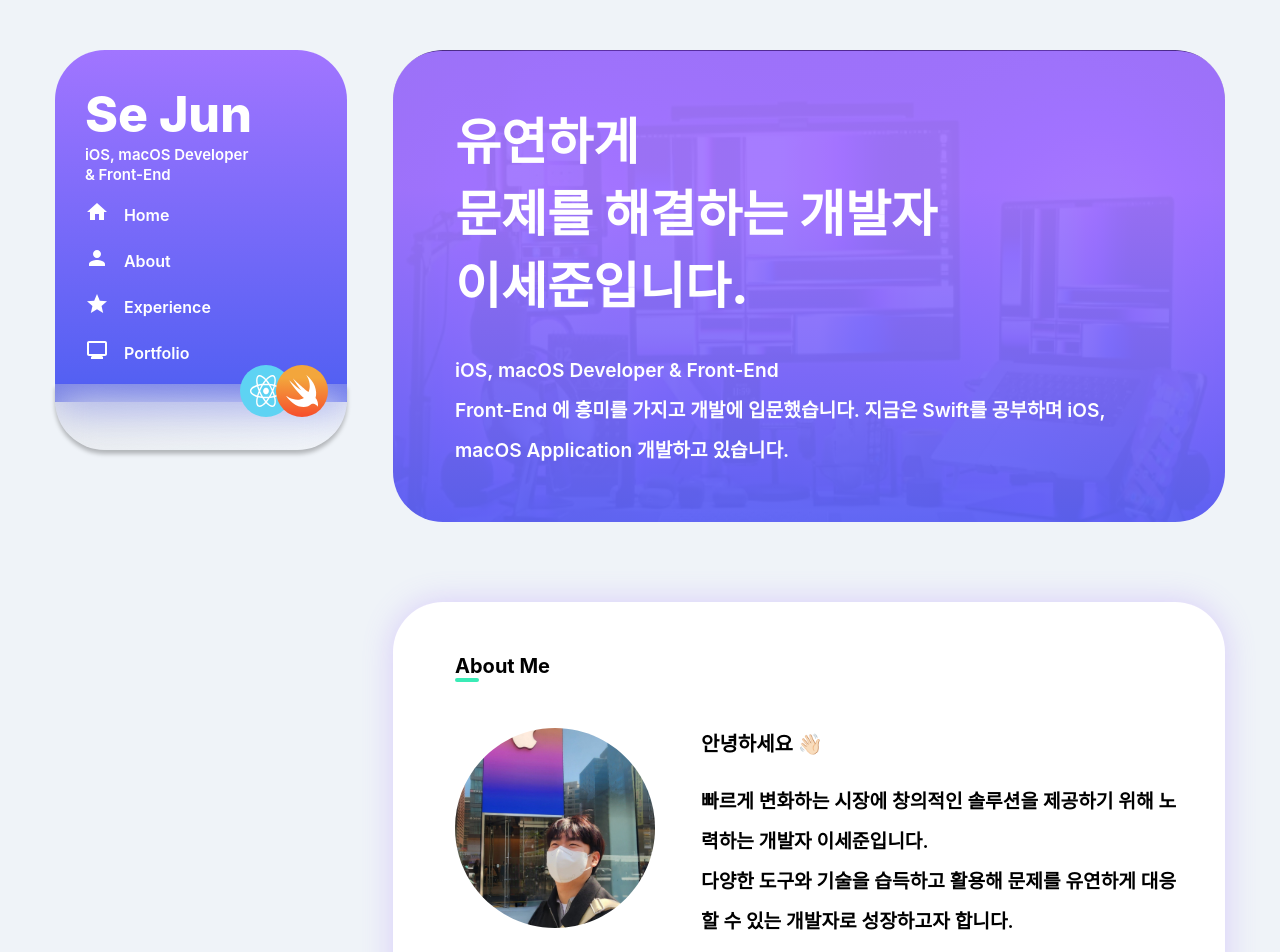
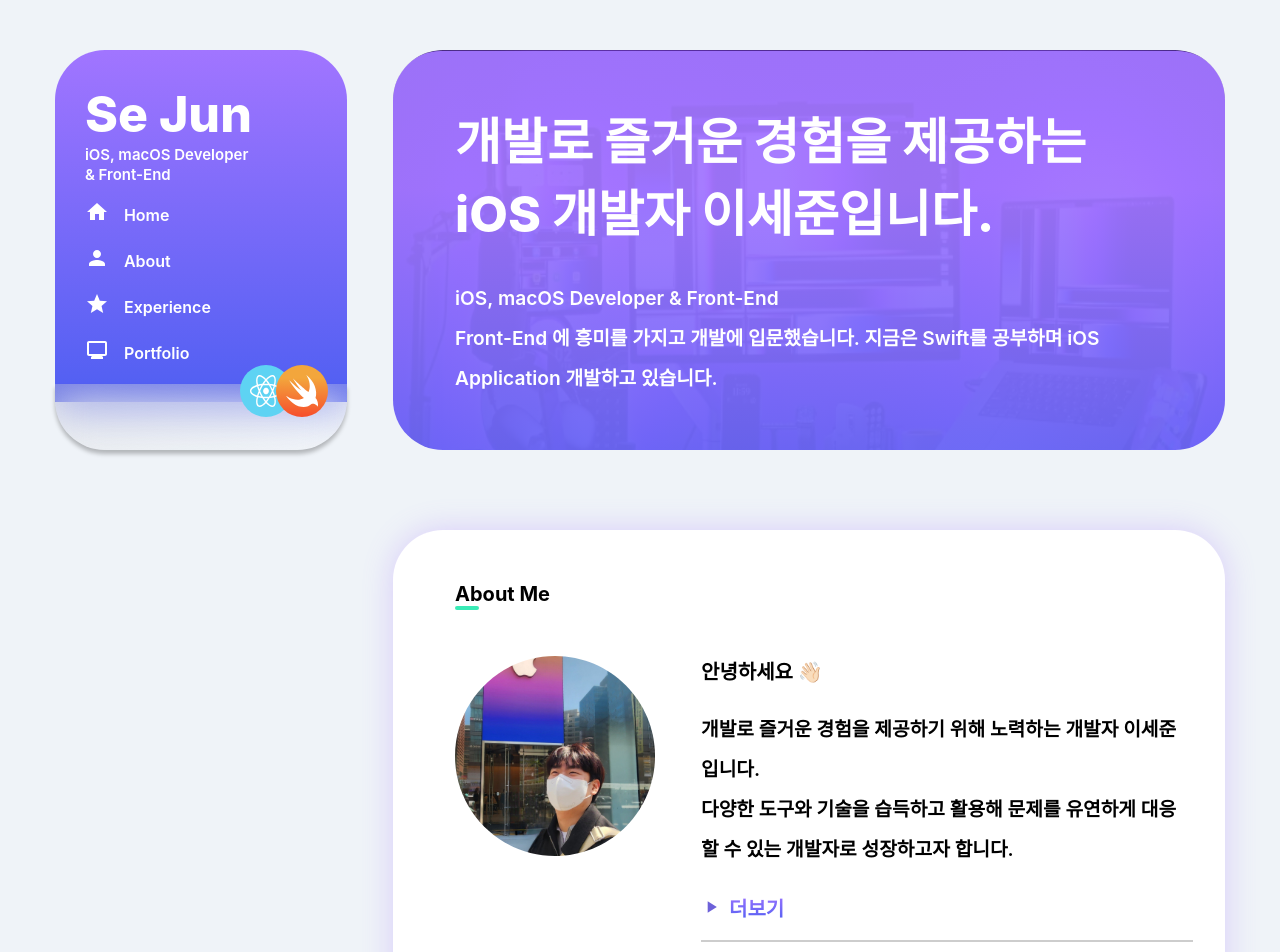
Before and after one commit to YimKeul/YimKeul.github.io, a React (Create React App) app: page / in a window 1280 px wide. Shown: the top 952 px of the page. Built offline with nearby package versions, Linux system fonts and the light colour scheme.

Commit message:
update 2024.09.30

```diff
--- a/src/components/SkillSet.jsx
+++ b/src/components/SkillSet.jsx
@@ -8,7 +8,7 @@ const SkillSet = () => {
   if (isMobile) {
     return (
       <>
-        <S.title>개발 직무</S.title>
+        <S.title>희망 개발 직무</S.title>
         <S.row2>
           <S.row>
             <SkillBox text={"iOS 개발자"} />
@@ -49,7 +49,7 @@ const SkillSet = () => {
   } else {
     return (
       <>
-        <S.title>개발 직무</S.title>
+        <S.title>희망 개발 직무</S.title>
         <S.row2>
           <SkillBox text={"iOS 개발자"} />
           <SkillBox text={"macOS 개발자"} />
--- a/src/pages/About.jsx
+++ b/src/pages/About.jsx
@@ -29,8 +29,7 @@ const About = () => {
           <S.content>
             <S.title>안녕하세요 👋🏻</S.title>
             <S.desc>
-              빠르게 변화하는 시장에 창의적인 솔루션을 제공하기 위해 노력하는
-              개발자 이세준입니다.
+              개발로 즐거운 경험을 제공하기 위해 노력하는 개발자 이세준입니다.
               <br /> 다양한 도구와 기술을 습득하고 활용해 문제를 유연하게 대응할
               수 있는 개발자로 성장하고자 합니다.
             </S.desc>
--- a/src/pages/Home.jsx
+++ b/src/pages/Home.jsx
@@ -10,16 +10,14 @@ const Home = () => {
     <S.container id="home">
       <S.inner>
         <S.title>
-          유연하게
-          <br /> 문제를 해결하는 개발자
-          <br />
-          이세준입니다.
+          개발로 즐거운 경험을 제공하는 <br />
+          iOS 개발자 이세준입니다.
         </S.title>
         <S.desc>
           iOS, macOS Developer & Front-End
           <br />
           Front-End 에 흥미를 가지고 개발에 입문했습니다. 지금은 Swift를
-          공부하며 iOS, macOS Application 개발하고 있습니다.
+          공부하며 iOS Application 개발하고 있습니다.
         </S.desc>
       </S.inner>
     </S.container>
```
